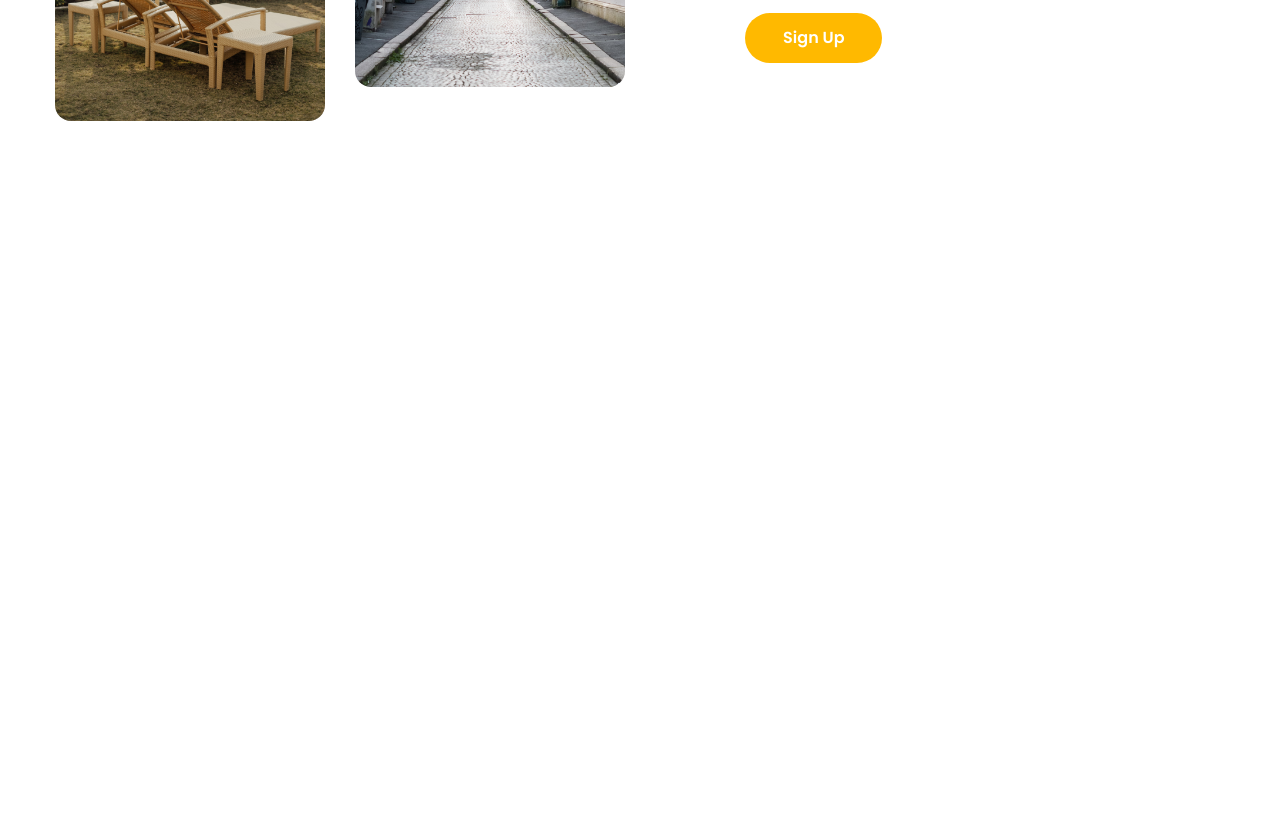
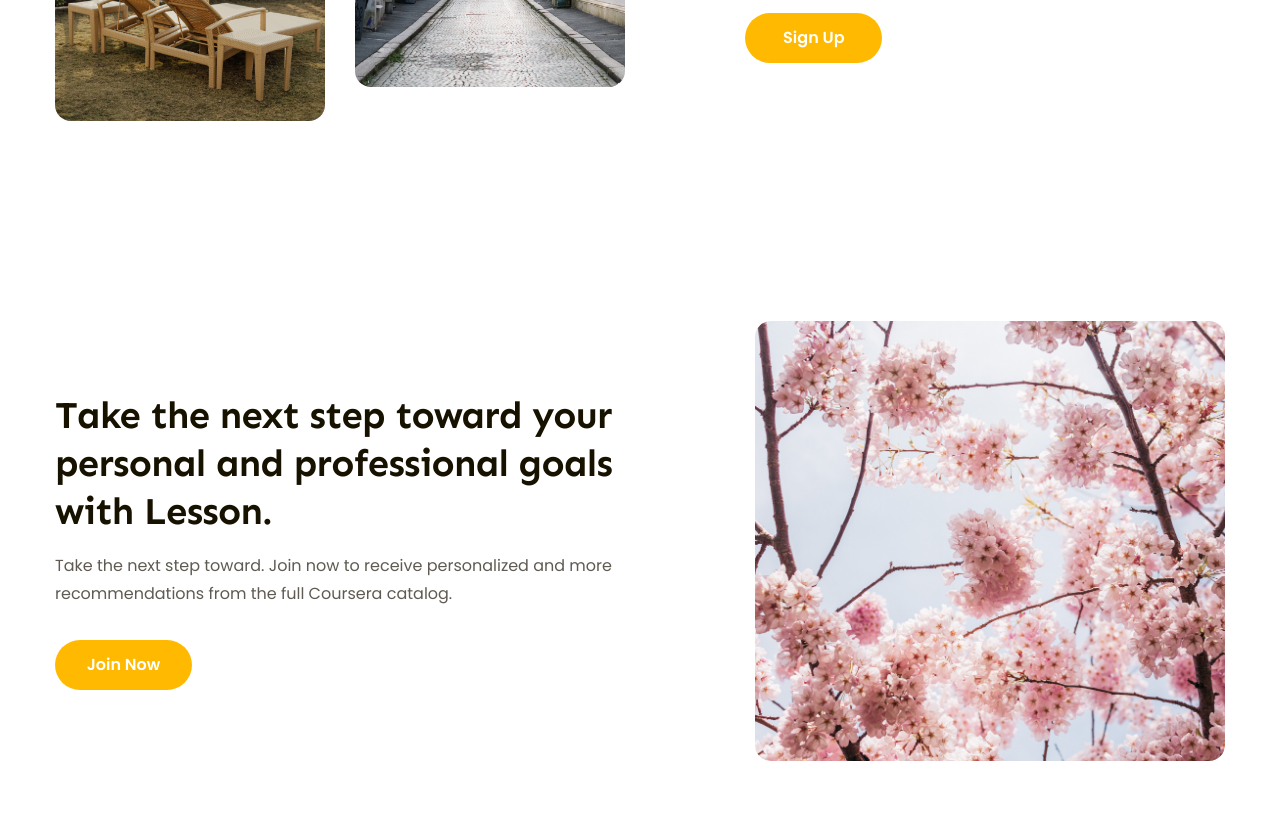
Before and after one commit to TrucPham94/htmlcss-project-02, a plain HTML site: page index.html in a window 1280 px wide. Shown: the part 2741-3570 px from the top of the page. Drawn offline with Linux system fonts and the light colour scheme.

Commit message:
Features #2

```diff
--- a/assets/css/style.css
+++ b/assets/css/style.css
@@ -560,3 +560,20 @@ a {
   background: var(--primary-color);
   color: #fff;
 }
+
+.features-2 {
+  margin-top: 70px;
+}
+.features-2 .body {
+  display: flex;
+  flex-direction: row-reverse;
+}
+
+.features-2 .content {
+  width: 49%;
+}
+
+.features-2 .images img {
+  width: 470px;
+  height: 440px;
+}
--- a/index.html
+++ b/index.html
@@ -403,6 +403,31 @@
           </div>
         </div>
       </div>
+
+      <!-- Feadtures 2 -->
+      <div class="features features-2">
+        <div class="main-content">
+          <div class="body">
+            <div class="images">
+              <img
+                src="./assets/img/img features (3).jpg"
+                alt="Learner outcomes through our awesome platform"
+              />
+            </div>
+            <div class="content">
+              <h2 class="heading level2">
+                Take the next step toward your personal and professional goals
+                with Lesson.
+              </h2>
+              <p class="desc">
+                Take the next step toward. Join now to receive personalized and
+                more recommendations from the full Coursera catalog.
+              </p>
+              <a href="#!" class="btn cta-btn">Join Now</a>
+            </div>
+          </div>
+        </div>
+      </div>
     </main>
   </body>
 </html>
```
Also changed, not shown: assets/img/img features (3).jpg (added).
